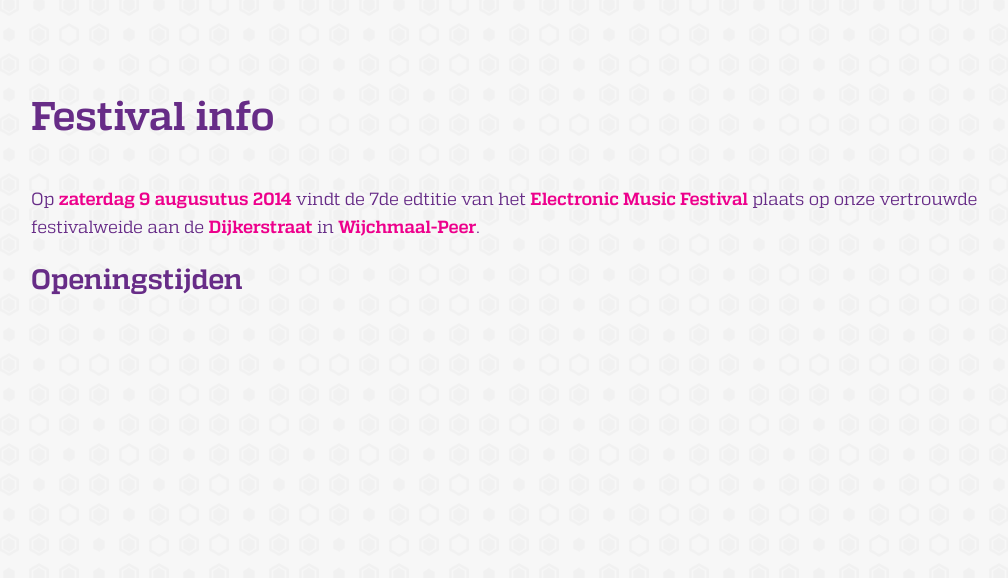
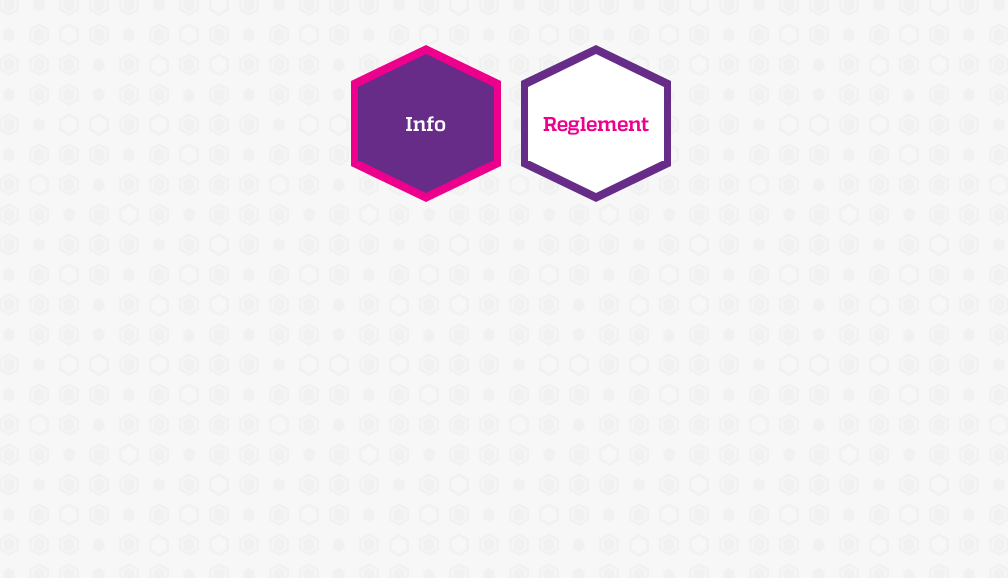
Before and after one commit to inkbiegel/moodstock2014, a PHP site: page /info.html in a window 1280 px wide. Shown: the part 222-800 px from the top of the page, without its empty margins (129-1137 px from the left). Run offline with PHP 8.4, Linux system fonts and the light colour scheme; some libraries are stand-ins or nearby versions.

Commit message:
vanalles..

```diff
--- a/css/general.css
+++ b/css/general.css
@@ -435,8 +435,8 @@ main, .inner {
     transform: translate(0,0) scale(1);
   }
   100% {
-    -webkit-transform: translate(35%,-35%) scale(0.8);
-    transform: translate(35%,-35%) scale(0.8);
+    -webkit-transform: translate(2.5em,-0.5em) scale(0.8);
+    transform: translate(2.5em,-0.5em) scale(0.8);
   }
 }
 @keyframes slideOutAndShrink {
@@ -445,116 +445,132 @@ main, .inner {
     transform: translate(0,0) scale(1);
   }
   100% {
-    -webkit-transform: translate(35%,-35%) scale(0.8);
-    transform: translate(35%,-35%) scale(0.8);
+    -webkit-transform: translate(2.5em,-0.5em) scale(0.8);
+    transform: translate(2.5em,-0.5em) scale(0.8);
   }
 }
 @-webkit-keyframes toIntroNavPosOne {
   0% {
     opacity: 0;
-    -webkit-transform: translate(0,0);
-    transform: translate(0,0);
+    -webkit-transform: translate(30em,-15em);
+    -ms-transform: translate(30em,-15em);
+    transform: translate(30em,-15em);
   }
   100% {
     opacity: 1;
-    -webkit-transform: translate(-420%,110%);
-    transform: translate(-420%,110%);
+    -webkit-transform: translate(0,0);
+    -ms-transform: translate(0,0);
+    transform: translate(0,0);
   }
 }
 @keyframes toIntroNavPosOne {
   0% {
     opacity: 0;
-    -webkit-transform: translate(0,0);
-    transform: translate(0,0);
+    -webkit-transform: translate(30em,-15em);
+    -ms-transform: translate(30em,-15em);
+    transform: translate(30em,-15em);
   }
   100% {
     opacity: 1;
-    -webkit-transform: translate(-420%,110%);
-    transform: translate(-420%,110%);
+    -webkit-transform: translate(0,0);
+    -ms-transform: translate(0,0);
+    transform: translate(0,0);
   }
 }
 @-webkit-keyframes toIntroNavPosTwo {
   0% {
     opacity: 0;
-    -webkit-transform: translate(0,0);
-    transform: translate(0,0);
+    -webkit-transform: translate(20em,-15em);
+    -ms-transform: translate(20em,-15em);
+    transform: translate(20em,-15em);
   }
   100% {
     opacity: 1;
-    -webkit-transform: translate(-310%,110%);
-    transform: translate(-310%,110%);
+    -webkit-transform: translate(0,0);
+    -ms-transform: translate(0,0);
+    transform: translate(0,0);
   }
 }
 @keyframes toIntroNavPosTwo {
   0% {
     opacity: 0;
-    -webkit-transform: translate(0,0);
-    transform: translate(0,0);
+    -webkit-transform: translate(20em,-15em);
+    -ms-transform: translate(20em,-15em);
+    transform: translate(20em,-15em);
   }
   100% {
     opacity: 1;
-    -webkit-transform: translate(-310%,110%);
-    transform: translate(-310%,110%);
+    -webkit-transform: translate(0,0);
+    -ms-transform: translate(0,0);
+    transform: translate(0,0);
   }
 }
 @-webkit-keyframes toIntroNavPosThree {
   0% {
     opacity: 0;
-    -webkit-transform: translate(0,0);
-    transform: translate(0,0);
+    -webkit-transform: translate(25em,-23em);
+    -ms-transform: translate(25em,-23em);
+    transform: translate(25em,-23em);
   }
   100% {
     opacity: 1;
-    -webkit-transform: translate(-365%,195%);
-    transform: translate(-365%,195%);
+    -webkit-transform: translate(0,0);
+    -ms-transform: translate(0,0);
+    transform: translate(0,0);
   }
 }
 @keyframes toIntroNavPosThree {
   0% {
     opacity: 0;
-    -webkit-transform: translate(0,0);
-    transform: translate(0,0);
+    -webkit-transform: translate(25em,-23em);
+    -ms-transform: translate(25em,-23em);
+    transform: translate(25em,-23em);
   }
   100% {
     opacity: 1;
-    -webkit-transform: translate(-365%,195%);
-    transform: translate(-365%,195%);
+    -webkit-transform: translate(0,0);
+    -ms-transform: translate(0,0);
+    transform: translate(0,0);
   }
 }
 @-webkit-keyframes toIntroNavPosFour {
   0% {
     opacity: 0;
-    -webkit-transform: translate(0,0);
-    transform: translate(0,0);
+    -webkit-transform: translate(15em,-23em);
+    -ms-transform: translate(15em,-23em);
+    transform: translate(15em,-23em);
   }
   100% {
     opacity: 1;
-    -webkit-transform: translate(-255%,195%);
-    transform: translate(-255%,195%);
+    -webkit-transform: translate(0,0);
+    -ms-transform: translate(0,0);
+    transform: translate(0,0);
   }
 }
 @keyframes toIntroNavPosFour {
   0% {
     opacity: 0;
-    -webkit-transform: translate(0,0);
-    transform: translate(0,0);
+    -webkit-transform: translate(15em,-23em);
+    -ms-transform: translate(15em,-23em);
+    transform: translate(15em,-23em);
   }
   100% {
     opacity: 1;
-    -webkit-transform: translate(-255%,195%);
-    transform: translate(-255%,195%);
+    -webkit-transform: translate(0,0);
+    -ms-transform: translate(0,0);
+    transform: translate(0,0);
   }
 }
 
 #siteHeader {
   background: rgb(103,44,135);
-  background: -moz-linear-gradient(top,  rgba(103,44,135,1) 0%, rgba(103,44,135,1) 50%, rgba(237,0,140,1) 100%);
-  background: -webkit-gradient(linear, left top, left bottom, color-stop(0%,rgba(103,44,135,1)), color-stop(50%,rgba(103,44,135,1)), color-stop(100%,rgba(237,0,140,1)));
-  background: -webkit-linear-gradient(top,  rgba(103,44,135,1) 0%,rgba(103,44,135,1) 50%,rgba(237,0,140,1) 100%);
-  background: -o-linear-gradient(top,  rgba(103,44,135,1) 0%,rgba(103,44,135,1) 50%,rgba(237,0,140,1) 100%);
-  background: -ms-linear-gradient(top,  rgba(103,44,135,1) 0%,rgba(103,44,135,1) 50%,rgba(237,0,140,1) 100%);
-  background: linear-gradient(to bottom,  rgba(103,44,135,1) 0%,rgba(103,44,135,1) 50%,rgba(237,0,140,1) 100%);
-  filter: progid:DXImageTransform.Microsoft.gradient( startColorstr='#672c87', endColorstr='#ed008c',GradientType=0 );
+  background: rgb(103,44,135), url(../img/bg/siteheader-rpt.png) repeat-x 0 0;
+  background: url(../img/bg/siteheader-rpt.png) repeat-x 0 0, -moz-linear-gradient(top,  rgba(103,44,135,1) 0%, rgba(103,44,135,1) 50%, rgba(237,0,140,1) 100%);
+  background: url(../img/bg/siteheader-rpt.png) repeat-x 0 0, -webkit-gradient(linear, left top, left bottom, color-stop(0%,rgba(103,44,135,1)), color-stop(50%,rgba(103,44,135,1)), color-stop(100%,rgba(237,0,140,1)));
+  background: url(../img/bg/siteheader-rpt.png) repeat-x 0 0, -webkit-linear-gradient(top,  rgba(103,44,135,1) 0%,rgba(103,44,135,1) 50%,rgba(237,0,140,1) 100%);
+  background: url(../img/bg/siteheader-rpt.png) repeat-x 0 0, -o-linear-gradient(top,  rgba(103,44,135,1) 0%,rgba(103,44,135,1) 50%,rgba(237,0,140,1) 100%);
+  background: url(../img/bg/siteheader-rpt.png) repeat-x 0 0, -ms-linear-gradient(top,  rgba(103,44,135,1) 0%,rgba(103,44,135,1) 50%,rgba(237,0,140,1) 100%);
+  background: url(../img/bg/siteheader-rpt.png) repeat-x 0 0, linear-gradient(to bottom,  rgba(103,44,135,1) 0%,rgba(103,44,135,1) 50%,rgba(237,0,140,1) 100%);
   position: relative;
   margin: 0 0 7em;
   padding: 1em 0;
@@ -745,6 +778,7 @@ main, .inner {
   width: 12.5em;
   height: 7.1em;
   background: #fff;
+  border: none;
 }
 .hexSimple, .hexSimple:before, .hexSimple:after {
   -webkit-transition: all 0.25s ease-in;
@@ -825,7 +885,8 @@ main, .inner {
 .hexSimple.small > .hexSimpleInner:before { top: -3em; }
 .hexSimple.small > .hexSimpleInner:after { bottom: -3em;  }
 
-.hexTxt { display: table; }
+.hexTxt { display: table; width: 100%; height: 100%; }
+.hexSimple.hexTxt:link { text-decoration: none; }
 .hexTxtContent {
   position: relative;
   display: table-cell;
@@ -835,8 +896,24 @@ main, .inner {
   -webkit-transition: color 0.6s ease-out;
   transition: color 0.6s ease-out;
 }
+.hexTxt.large > .hexTxtContent {
+  padding: 0 0.65em;
+  font: normal 2.5em/1.1 'Quadon-Black', serif;
+}
 .hexTxt, .hexTxt.inverted:hover > .hexTxtContent { color: #fff; }
 .hexTxt.inverted, .hexTxt:hover > .hexTxtContent { color: #672c87; }
+.hexTxt.pink, .hexTxt.pink:hover > .hexSimpleInner, .hexTxt.active.pink > .hexSimpleInner { background: #672c87; }
+.hexTxt.pink:before, .hexTxt.pink:hover > .hexSimple:before, .hexTxt.active.pink > .hexSimple:before { border-bottom-color: #672c87; }
+.hexTxt.pink:after, .hexTxt.pink:hover > .hexSimple:after, .hexTxt.active.pink > .hexSimple:after { border-top-color: #672c87; }
+.hexTxt.pink > .hexTxtContent, .hexTxt.active.pink > .hexTxtContent { color: #ed008c; }
+.hexTxt.pink > .hexSimpleInner, .hexTxt.pink:hover { background: #fff; }
+.hexTxt.pink > .hexSimpleInner:before { border-bottom-color: #fff }
+.hexTxt.pink > .hexSimpleInner:after { border-top-color: #fff }
+.hexTxt.pink:hover, .hexTxt.active.pink { background: #ed008c; }
+.hexTxt.pink:hover:before, .hexTxt.active.pink:before { border-bottom-color: #ed008c; }
+.hexTxt.pink:hover:after, .hexTxt.active.pink:after { border-top-color: #ed008c; }
+.hexTxt.pink:hover > .hexTxtContent, .hexTxt.active.pink > .hexTxtContent { color: #fff; }
+
 
 @-webkit-keyframes shrinkExpandInvert {
   0% {
@@ -1029,7 +1110,32 @@ main, .inner {
   transition-duration: 0.15s;
 }
 
+/* info */
+#infoPage { position: relative; }
+.pageNav { list-style: none; text-align: center; margin: -3em 0 4em; }
+.pageNav > li { display: inline-block; }
+.pageNav > li:first-child { margin: 0 1em 0 0; }
+.pageNav .hexTxt { margin: 2.25em 0; }
+.pageNav .hexTxtContent { font: bold 1.25em/1 'Quadon', serif; }
+.pageNavSection {
+  position: absolute;
+  top: 15em;
+  opacity: 0;
+  -webkit-transform: translateX(-70%) scale(0.4);
+  -ms-transform: translateX(-70%) scale(0.4);
+  transform: translateX(-70%) scale(0.4);
+  -webkit-transition: all 0.3s ease-in-out;
+  transition: all 0.3s ease-in-out;
+}
+#info:target, #rules:target {
+  opacity: 1;
+  -webkit-transform: translateX(0) scale(1);
+  -ms-transform: translateX(0) scale(1);
+  transform: translateX(0) scale(1);
+}
+
 /* partners */
+.partner { -webkit-backface-visibility: hidden; }
 .partnerLogo {
   position: absolute;
   left: 50%;
--- a/index.html
+++ b/index.html
@@ -22,7 +22,7 @@
         <span class="msLogoPlace">Wijchmaal - Peer</span>
       </h1>
       <nav id="introNav">
-        <ul>
+        <ul class="hexSimpleGrid small">
           <li>
             <a href="line-up.html" class="hexSimple hexTxt small">
               <span class="hexTxtContent">Line up</span>
@@ -30,7 +30,7 @@
             </a>
           </li>
          <li>
-            <a href="info.html" class="hexSimple hexTxt small">
+            <a href="info.html#info" class="hexSimple hexTxt small">
               <span class="hexTxtContent">Info</span>
               <div class="hexSimple hexSimpleInner"></div>
             </a>
--- a/info.html
+++ b/info.html
@@ -23,7 +23,7 @@
   </div>
   <header id="siteHeader">
     <div class="inner">
-      <h1 class="msLogo">
+      <h1 class="msLogo hasBg">
         <span class="msLogoNr"><span>7</span>th</span><br>
         <strong class="msLogoName">Moodstock</strong><br>
         <span class="msLogoDesc">electronic <strong>music festival</strong></span>
@@ -32,7 +32,7 @@
         <ul>
           <li><a href="index.html"><span>Home</span></a></li>
           <li><a href="line-up.html"><span>Line up</span></a></li>
-          <li><a href="info.html" class="active"><span>Info</span></a></li>
+          <li><a href="info.html#info" class="active"><span>Info</span></a></li>
           <li><a href="tickets.html"><span>Tickets</span></a></li>
           <li><a href="partners.html"><span>Partners</span></a></li>
         </ul>
@@ -40,11 +40,27 @@
     </div>
   </header>
   <main role="main">
-    <article class="content">
-      <h1>Festival info</h1>
-      <p>Op <strong>zaterdag 9 augusutus 2014</strong> vindt de 7de edtitie van het <strong>Electronic Music Festival</strong> plaats op onze vertrouwde festivalweide aan de <strong>Dijkerstraat</strong> in <strong>Wijchmaal-Peer</strong>.</p>
-      <h2>Openingstijden</h2>
-
+    <article id="infoPage" class="content">
+      <ul class="pageNav">
+        <li><a href="#info" class="hexSimple hexTxt small pink"><span class="hexTxtContent">Info</span><span class="hexSimple hexSimpleInner"></span></a></li>
+        <li><a href="#rules" class="hexSimple hexTxt small pink"><span class="hexTxtContent">Reglement</span><span class="hexSimple hexSimpleInner"></span></a></li>
+      </ul>
+      <section class="pageNavSection" id="info">
+        <h1>Festival info</h1>
+        <p>Op <strong>zaterdag 9 augusutus 2014</strong> vindt de 7de edtitie van het <strong>Electronic Music Festival</strong> plaats op onze vertrouwde festivalweide aan de <strong>Dijkerstraat</strong> in <strong>Wijchmaal-Peer</strong>.</p>
+        <h2>Openingstijden</h2>
+        <ul class="defList">
+          <li><strong>Start</strong>: Het festival opent zijn deuren om <strong>14u</strong>.</li>
+          <li><strong>Einde</strong>: Na <strong>3u00</strong> wordt er geen muziek meer gespeeld en kan de terugtocht worden ingezet.</li>
+        </ul>
+        <h2>Locatie</h2>
+        <div id="gmap"></div>
+      </section>
+      <section class="pageNavSection" id="rules">
+        <h1>Festival reglement</h1>
+        <p>Op <strong>zaterdag 9 augusutus 2014</strong> vindt de 7de edtitie van het <strong>Electronic Music Festival</strong> plaats op onze vertrouwde festivalweide aan de <strong>Dijkerstraat</strong> in <strong>Wijchmaal-Peer</strong>.</p>
+        <h2>Openingstijden</h2>
+      </section>
     </article>
   </main>
   <footer>
@@ -52,6 +68,8 @@
   <script src="//ajax.googleapis.com/ajax/libs/jquery/1.11.0/jquery.min.js"></script>
   <script>if (typeof jQuery == 'undefined') {document.write(unescape("%3Cscript src='js/jquery-1.11.0.min.js' type='text/javascript'%3E%3C/script%3E")); }</script>
   <script src="js/plugins.js"></script>
+  <script src="https://maps.googleapis.com/maps/api/js?key=AIzaSyDNvsP8sGCtsJ4AIJXdai4VaTPozp5WeG4"></script>
   <script src="js/general.js"></script>
+  <script>google.maps.event.addDomListener(window, 'load', setGmap);</script>
 </body>
 </html>
--- a/partners.html
+++ b/partners.html
@@ -32,7 +32,7 @@
         <ul>
           <li><a href="index.html"><span>Home</span></a></li>
           <li><a href="line-up.html"><span>Line up</span></a></li>
-          <li><a href="info.html"><span>Info</span></a></li>
+          <li><a href="info.html#info"><span>Info</span></a></li>
           <li><a href="tickets.html"><span>Tickets</span></a></li>
           <li><a href="partners.html" class="active"><span>Partners</span></a></li>
         </ul>
```
Also changed, not shown: other parts of css/general.css (+73 -26 lines), js/general.js (+35 -1 lines), line-up.html (+16 -4 lines), img/bg/siteheader-rpt.png (added).
